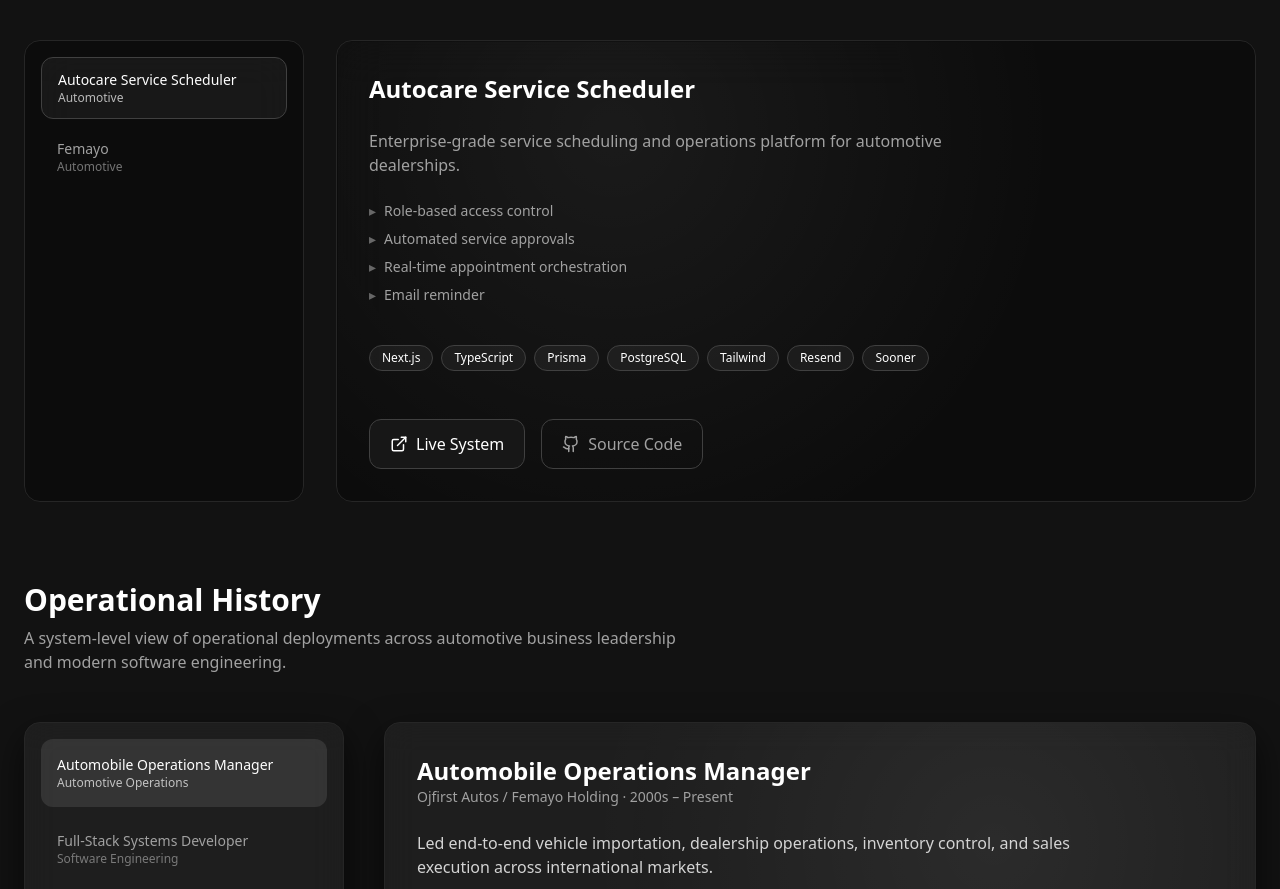
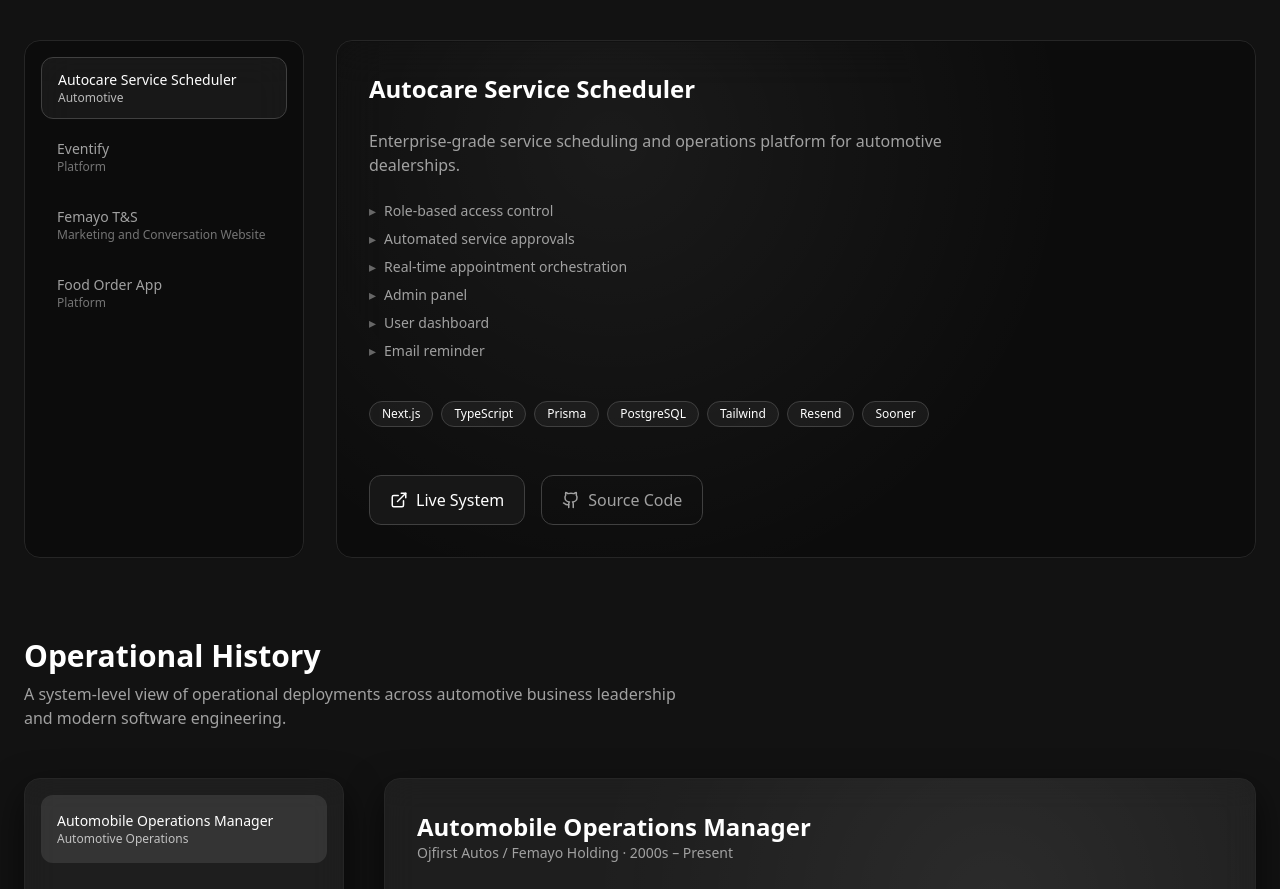
Before and after one commit to Ojfirst/simon-portfolio, a Next.js app: page / in a window 1280 px wide. Shown: the part 1528-2417 px from the top of the page. Built offline with nearby package versions, Linux system fonts and the light colour scheme.

Commit message:
UI: Update project console

```diff
--- a/src/components/projects/project.data.ts
+++ b/src/components/projects/project.data.ts
@@ -2,7 +2,11 @@
 export type Project = {
 	id: string;
 	name: string;
-	category: 'Automotive' | 'Platform' | 'System';
+	category:
+		| 'Automotive'
+		| 'Platform'
+		| 'System'
+		| 'Marketing and Conversation Website';
 	summary: string;
 	highlights: string[];
 	stack: string[];
@@ -21,6 +25,8 @@
 			'Role-based access control',
 			'Automated service approvals',
 			'Real-time appointment orchestration',
+			'Admin panel',
+			'User dashboard',
 			'Email reminder',
 		],
 		stack: [
@@ -37,19 +43,50 @@
 		githubUrl: 'https://github.com/Ojfirst/Automobile_Service_Schedular',
 	},
 	{
+		id: 'Eventify',
+		name: 'Eventify',
+		category: 'Platform',
+		summary:
+			'This project is a React application built with Vite. It features authentication (login/signup) and event management, using Firebase Authentication for user accounts.',
+		highlights: [
+			'User authentication (signup & login)',
+			'Event creation, editing, and listing',
+			'User Profile with Editing features',
+			'Newsletter signup',
+			'User dashboard',
+			'Error handling and navigation',
+		],
+		stack: ['React', 'React router', 'Firebase', 'Firebase auth', 'CSS module'],
+		liveUrl: 'https://eventsapp-v9ox.vercel.app/.vercel.app/',
+		githubUrl: 'https://github.com/Ojfirst/eventsapp',
+	},
+	{
 		id: 'femayo',
-		name: 'Femayo',
-		category: 'Automotive',
+		name: 'Femayo T&S',
+		category: 'Marketing and Conversation Website',
 		summary:
-			'Enterprise-grade service scheduling and operations platform for automotive dealerships.',
+			'Femayo T&S, SA next-Generation Marketing and Conversation Website, featuring cutting-edge design with glassmorphism, holographic elements, and cyber-gradient accents.',
 		highlights: [
-			'Role-based access control',
-			'Automated service approvals',
-			'Real-time appointment orchestration',
+			'Marketing and Conversation',
+			'Realtime contact form',
+			'Navigation banner',
+			'cutting-edge design',
+			'glassmorphism and holographic elements',
 		],
-		stack: ['Next.js', 'Prisma', 'PostgreSQL', 'Tailwind'],
+		stack: ['React', 'Vite', 'React router', 'Email.Js', 'CSS module'],
 		liveUrl: 'https://femayo.vercel.app/',
-		githubUrl: '#',
+		githubUrl: 'https://github.com/Ojfirst/femayo/',
+	},
+	{
+		id: 'Order-app',
+		name: 'Food Order App',
+		category: 'Platform',
+		summary:
+			'Food Order App, A simple React application for browsing meals and managing a shopping cart. Users can add meals to their cart, adjust quantities, and view the total price before checkout',
+		highlights: ['Stock browsing', 'Shopping cart management'],
+		stack: ['React', 'ViteS', 'Redux toolKit', 'CSS module'],
+		liveUrl: 'https://food-order-app-seven-beta.vercel.app/',
+		githubUrl: 'https://github.com/Ojfirst/Food-order-app',
 	},
 ];
 
```
